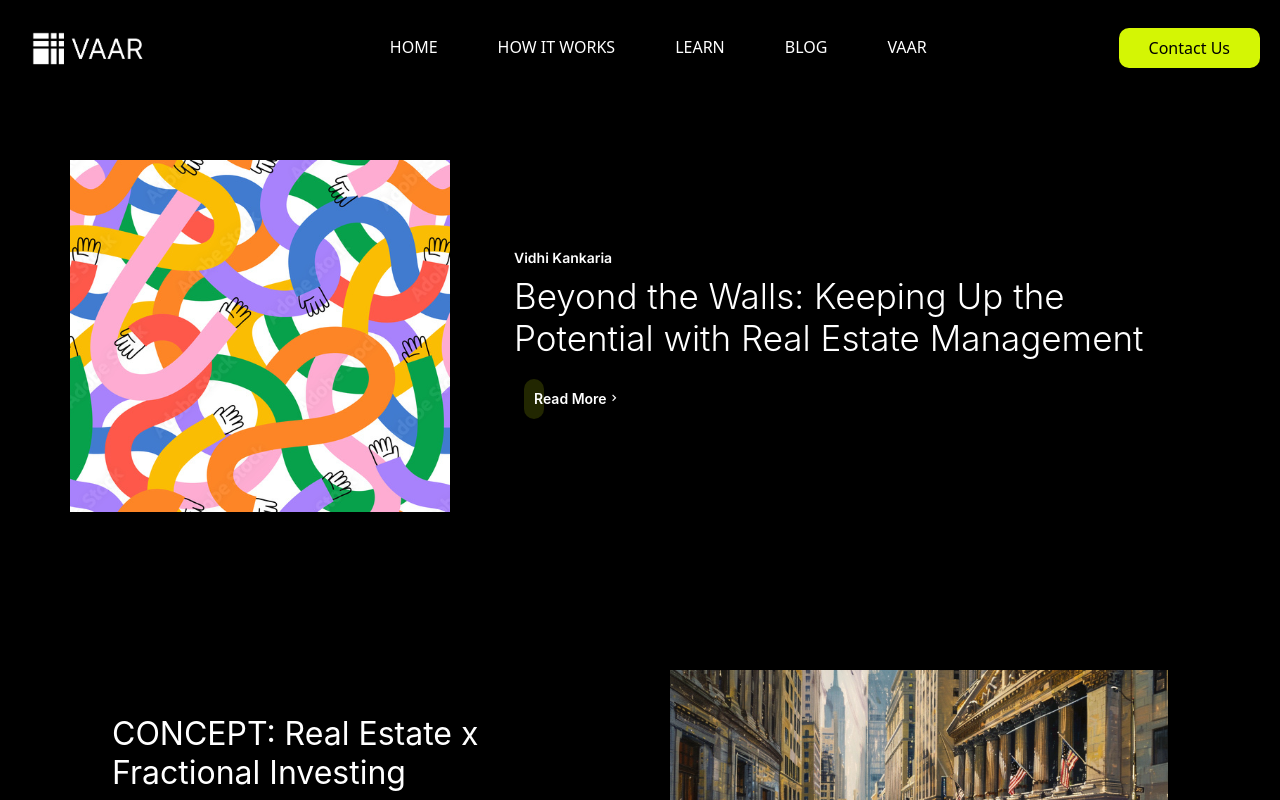
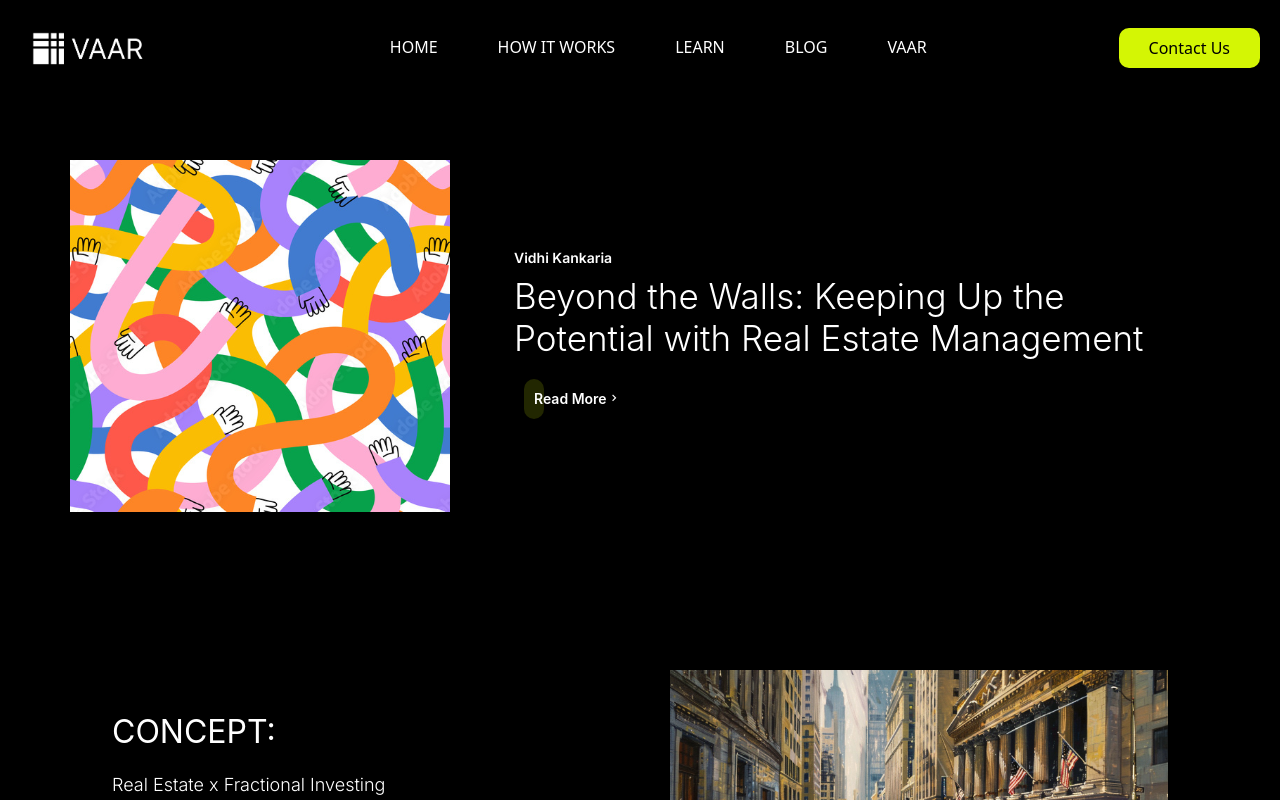
Before and after one commit to webtesting22/vaar, a React (Vite) app: page /VaarBlogs in a window 1280 px wide. Shown: the top 800 px of the page. Built offline with nearby package versions, Linux system fonts and the light colour scheme.

Commit message:
ancher added

```diff
--- a/src/Components/Bestvalue/Bestvalue.jsx
+++ b/src/Components/Bestvalue/Bestvalue.jsx
@@ -118,7 +118,8 @@ function Bestvalue() {
                                         <div className='parent-div'>
                                             <div style={{ position: "relative" }}>
                                                 <span>Vidhi Kanaria</span>
-                                                <h1>CONCEPT: Real Estate x Fractional Investing</h1>
+                                                <h1>CONCEPT: </h1>
+                                                <p>Real Estate x Fractional Investing</p>
                                                 <p>The long-term red turns are incredible. Investing in real estate offers several benefits for your investment portfolio...</p>
                                                 <div className='button-animation-without-absolute p-0'>
                                                     <a href="">Read More</a>
--- a/src/Components/VaarBlogsmain/VaarBlogData.jsx
+++ b/src/Components/VaarBlogsmain/VaarBlogData.jsx
@@ -5,7 +5,8 @@ import blogimg3 from "../pictures/blogImage3.svg"
 const BlogDatamain = [
     {
         blogImg: blogimg1,
-        blogTitle: "CONCEPT: Real Estate x Fractional Investing",
+        blogTitle: "CONCEPT:",
+        title:" Real Estate x Fractional Investing",
         blogContent: "The long-term red turns are incredible. Investing in real estate offers several benefits for your investment portfolio...",
         Date: "dd-mm-yy"
 
--- a/src/Components/VaarBlogsmain/VaarBlogsmain.jsx
+++ b/src/Components/VaarBlogsmain/VaarBlogsmain.jsx
@@ -1,4 +1,4 @@
-import React, {useEffect} from 'react';
+import React, { useEffect } from 'react';
 import 'swiper/css';
 import 'swiper/css/pagination';
 import "./VaarBlogsmain.css"
@@ -46,7 +46,7 @@ function VaarBlogs() {
                     <div className='Blog-section only-mobile '>
                         <div className='container'>
                             <hr className='top-section-heading-hr' />
-                        <h1 className='section-heading-best-value pb-2' style={{color: "#D4F604"}}>Our Blogs</h1>
+                            <h1 className='section-heading-best-value pb-2' style={{ color: "#D4F604" }}>Our Blogs</h1>
                         </div>
                         <div className='container'>
 
@@ -62,6 +62,7 @@ function VaarBlogs() {
                                 modules={[Autoplay]}
                                 className="mySwiper"
                             > */}
+                            <Link to="/VaarBlogCommon" style={{position:"static"}}>
                                 {BestValueCardsData.map((item, index) => (
                                     // <SwiperSlide>
                                     // <Link to="/">
@@ -72,6 +73,7 @@ function VaarBlogs() {
                                             <h5 style={{ fontSize: "20px", color: "black", width: "80%", color: "white" }}>{item.title}</h5>
                                             <img src={blogArrow} alt="" style={{ position: "absolute", top: "3px", right: "0" }} />
                                         </div>
+                                        <p>{item.subtitle}</p>
                                         <p style={{ fontSize: "16px", color: "#475467", marginBottom: "0px", color: "white" }}>{item.description}</p>
                                         <div className='Posted'>
                                             <div><img src={item.avtar} alt="Not Found" /></div>
@@ -84,7 +86,7 @@ function VaarBlogs() {
 
                                     // </SwiperSlide>
                                 ))}
-
+                            </Link>
                             {/* </Swiper> */}
                         </div>
                     </div>
@@ -93,7 +95,7 @@ function VaarBlogs() {
                     <div className='container' >
                         {BlogDatamain.map((item, index) => (
 
-                            <Row key={index} className='blog-container-row'style={{borderBottom:"1px solid rgb(196, 196, 196)"}}>
+                            <Row key={index} className='blog-container-row' style={{ borderBottom: "1px solid rgb(196, 196, 196)" }}>
                                 {index % 2 === 0 ? (
                                     <>
 
@@ -101,10 +103,11 @@ function VaarBlogs() {
                                             <Link to="/VaarBlogCommon">
                                                 <div className='blog-title-container' style={{ display: "flex", justifyContent: "center", alignItems: "center", height: "100%", width: "100%" }}>
                                                     <div>
-                                                        <h1 className='main-blog-heading'><a href="./VaarBlogCommon" className='text-white' style={{fontWeight:"400"}}>{item.blogTitle}</a></h1>
+                                                        <h1 className='main-blog-heading'><a href="./VaarBlogCommon" className='text-white' style={{ fontWeight: "400" }}>{item.blogTitle}</a></h1>
+                                                        <p className='text-white'>{item.title}</p>
                                                         <p className='text-white'>{item.blogContent}</p>
                                                         <div style={{ display: "flex", alignItems: "center" }}>
-                                                            <span style={{ margin: "0px 10px", display: "flex", alignItems: "center", color:"white" }}><i class='bx bxs-calendar' style={{fontSize:"20px"}}></i> </span> <p style={{ margin: "0px", color: "white", fontSize: "14px" }}> {item.Date}</p>
+                                                            <span style={{ margin: "0px 10px", display: "flex", alignItems: "center", color: "white" }}><i class='bx bxs-calendar' style={{ fontSize: "20px" }}></i> </span> <p style={{ margin: "0px", color: "white", fontSize: "14px" }}> {item.Date}</p>
 
                                                         </div>
                                                     </div>
@@ -136,7 +139,7 @@ function VaarBlogs() {
                                                         <h1 className='main-blog-heading'>{item.blogTitle}</h1>
                                                         <p className='text-white'>{item.blogContent}</p>
                                                         <div style={{ display: "flex", alignItems: "center" }}>
-                                                            <span style={{ margin: "0px 10px", display: "flex", alignItems: "center", color:"white" }}><i class='bx bxs-calendar' style={{fontSize:"20px"}}></i> </span> <p style={{ margin: "0px", fontSize: "14px", color: "white" }}>{item.Date}</p>
+                                                            <span style={{ margin: "0px 10px", display: "flex", alignItems: "center", color: "white" }}><i class='bx bxs-calendar' style={{ fontSize: "20px" }}></i> </span> <p style={{ margin: "0px", fontSize: "14px", color: "white" }}>{item.Date}</p>
                                                         </div>
                                                     </div>
                                                 </div>
```
Lines whose indentation alone changed are shown as unchanged.
